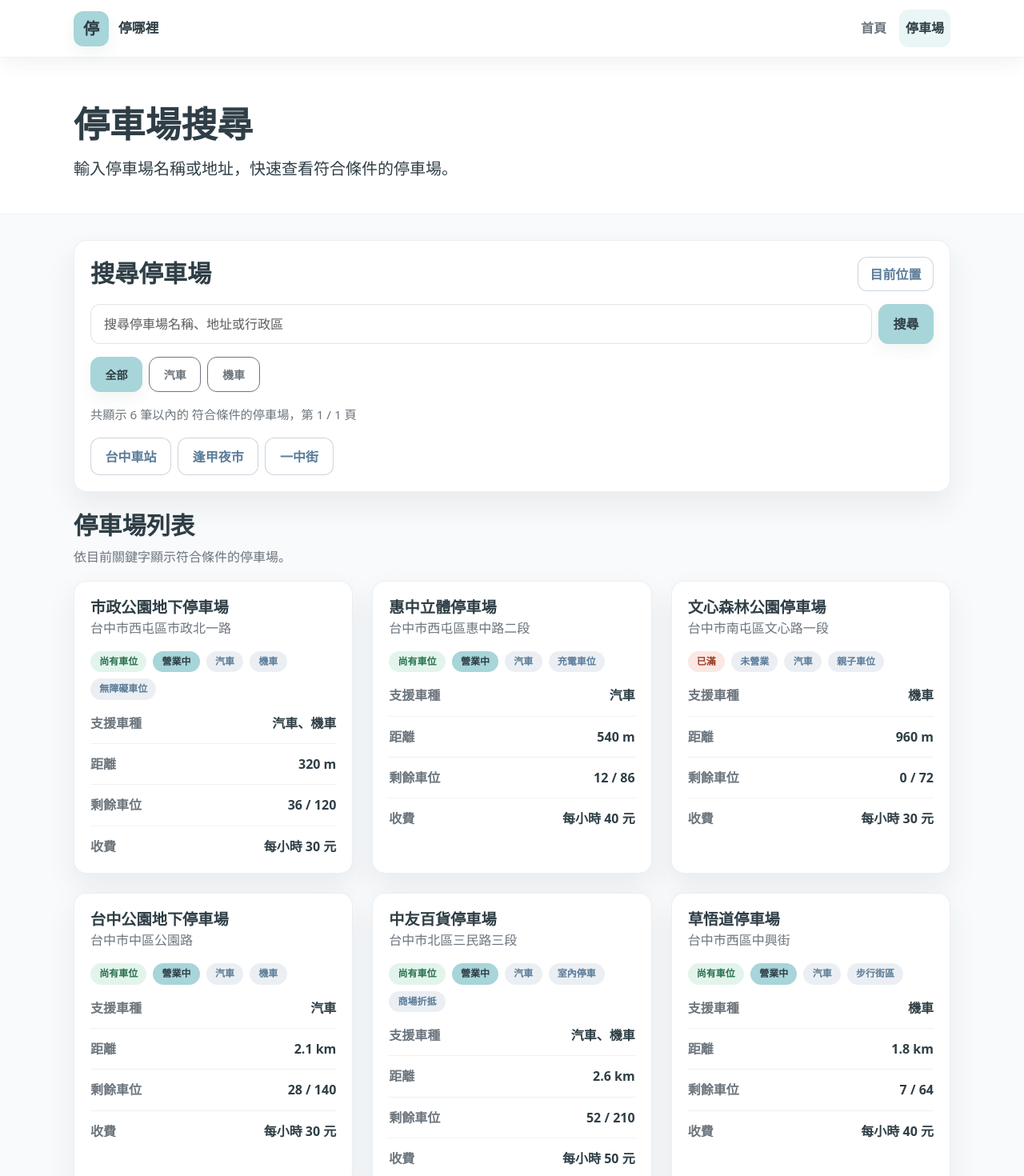
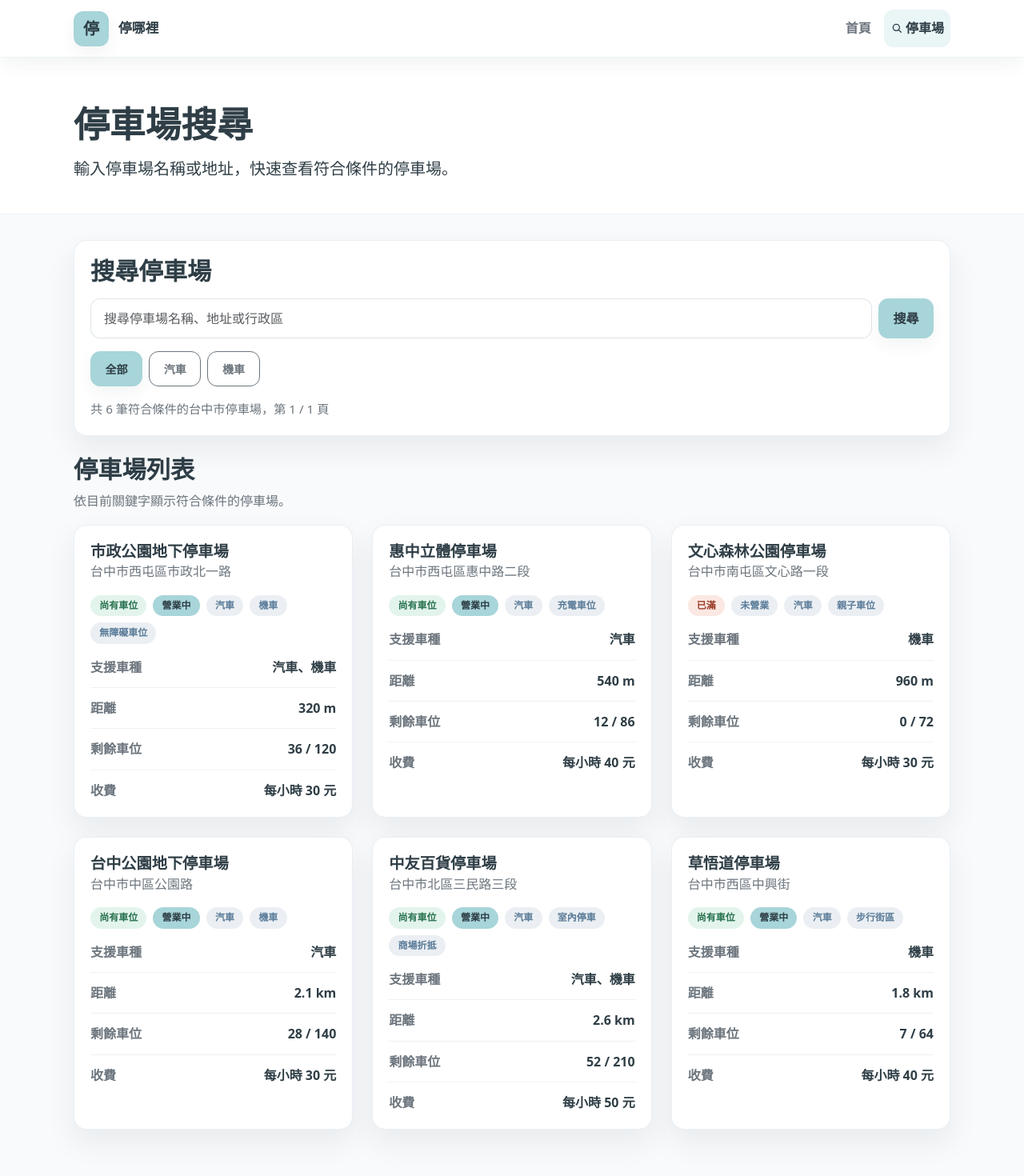
Before and after one commit to anny880811-tech/park-tw, a React (Vite) app: page /parking in a window 1280 px wide. Shown: the top 1470 px of the page at 80% size. Built offline with nearby package versions, Linux system fonts and the light colour scheme.

Commit message:
Refine parking search layout and status text

```diff
--- a/src/components/Navbar.jsx
+++ b/src/components/Navbar.jsx
@@ -34,6 +34,16 @@ const Navbar = () => {
             </li>
             <li className="nav-item">
               <NavLink className={navLinkClassName} to="/parking">
+                <svg
+                  aria-hidden="true"
+                  className="nav-link__icon"
+                  fill="none"
+                  focusable="false"
+                  viewBox="0 0 24 24"
+                >
+                  <circle cx="11" cy="11" r="6" />
+                  <path d="m16 16 4 4" />
+                </svg>
                 停車場
               </NavLink>
             </li>
--- a/src/components/parking/ParkingInfoCard.jsx
+++ b/src/components/parking/ParkingInfoCard.jsx
@@ -33,7 +33,7 @@ const ParkingInfoCard = ({ item }) => {
     ? availableSpaces
     : isStreetParking
       ? '僅提供收費路段，無即時格位'
-      : '資料未提供'
+      : '未提供即時資訊'
   const openStatus = isOpen === false ? '未營業' : '營業中'
   const distanceText = displayDistance || (
     Number.isFinite(distance) ? formatDistance(distance) : ''
@@ -53,9 +53,11 @@ const ParkingInfoCard = ({ item }) => {
   return (
     <Card className="parking-card" subtitle={locationText} title={name}>
       <div className="parking-card__badges">
-        <Badge variant={hasAvailableSpaces ? (hasSpaces ? 'success' : 'danger') : 'secondary'}>
-          {hasAvailableSpaces ? (hasSpaces ? '尚有車位' : '已滿') : '未提供即時空位'}
-        </Badge>
+        {hasAvailableSpaces && (
+          <Badge variant={hasSpaces ? 'success' : 'danger'}>
+            {hasSpaces ? '尚有車位' : '已滿'}
+          </Badge>
+        )}
         {hasOpenStatus && (
           <Badge variant={isOpen === false ? 'secondary' : 'primary'}>
             {openStatus}
--- a/src/constants/map.js
+++ b/src/constants/map.js
@@ -4,7 +4,7 @@ export const DEFAULT_MAP_CENTER = {
 }
 
 export const DEFAULT_MAP_ZOOM = 11
-export const USER_LOCATION_ZOOM = 16
+export const USER_LOCATION_ZOOM = 17
 
 export const OPEN_STREET_MAP_TILE_LAYER = {
   attribution: '&copy; <a href="https://www.openstreetmap.org/copyright">OpenStreetMap</a> contributors',
--- a/src/index.scss
+++ b/src/index.scss
@@ -1,3 +1,9 @@
+html,
+body {
+  max-width: 100%;
+  overflow-x: hidden;
+}
+
 body {
   margin: 0;
   min-width: 320px;
@@ -6,5 +12,7 @@ body {
 }
 
 #root {
+  max-width: 100%;
   min-height: 100vh;
+  overflow-x: hidden;
 }
--- a/src/pages/ParkingPage.jsx
+++ b/src/pages/ParkingPage.jsx
@@ -6,15 +6,11 @@ import Button from '../components/ui/Button.jsx'
 import Card from '../components/ui/Card.jsx'
 import Pagination from '../components/ui/Pagination.jsx'
 import SearchBar from '../components/ui/SearchBar.jsx'
-import useGeolocation from '../hooks/useGeolocation.js'
 import { searchParkingLots } from '../services/parkingService.js'
-import {
-  MAX_PARKING_PAGES,
-  MAX_PARKING_RESULTS,
-  PARKING_PAGE_SIZE,
-} from '../constants/pagination.js'
-import { TEST_LANDMARKS } from '../constants/testLandmarks.js'
 import { VEHICLE_FILTERS } from '../constants/vehicleTypes.js'
+
+const PARKING_SEARCH_CITY = 'Taichung'
+const PARKING_SEARCH_PAGE_SIZE = 10
 
 const filterParkingLotsByKeyword = (parkingLots = [], keyword = '') => {
   const normalizedKeyword = keyword.trim().toLowerCase()
@@ -39,30 +35,17 @@ const ParkingPage = () => {
   const [isDataLoading, setIsDataLoading] = useState(true)
   const [currentPage, setCurrentPage] = useState(1)
   const [parkingLots, setParkingLots] = useState([])
-  const [selectedLandmark, setSelectedLandmark] = useState(null)
   const [selectedVehicleType, setSelectedVehicleType] = useState(VEHICLE_FILTERS.ALL)
-  const {
-    status: locationStatus,
-    position,
-    getCurrentLocation,
-  } = useGeolocation()
-  const isLocationLoading = locationStatus === 'loading'
-  const activePosition = selectedLandmark || (locationStatus === 'success' ? position : null)
-  const activeCity = selectedLandmark?.city
   const filteredParkingLots = filterParkingLotsByKeyword(parkingLots, keyword)
-  const pagedParkingLots = filteredParkingLots.slice(0, MAX_PARKING_RESULTS)
   const hasResults = filteredParkingLots.length > 0
-  const totalPages = Math.min(
-    Math.ceil(pagedParkingLots.length / PARKING_PAGE_SIZE),
-    MAX_PARKING_PAGES,
-  )
+  const totalPages = Math.ceil(filteredParkingLots.length / PARKING_SEARCH_PAGE_SIZE)
   const safeCurrentPage = totalPages > 0
     ? Math.min(currentPage, totalPages)
     : 1
-  const startIndex = (safeCurrentPage - 1) * PARKING_PAGE_SIZE
-  const visibleParkingLots = pagedParkingLots.slice(
+  const startIndex = (safeCurrentPage - 1) * PARKING_SEARCH_PAGE_SIZE
+  const visibleParkingLots = filteredParkingLots.slice(
     startIndex,
-    startIndex + PARKING_PAGE_SIZE,
+    startIndex + PARKING_SEARCH_PAGE_SIZE,
   )
 
   useEffect(() => {
@@ -72,16 +55,10 @@ const ParkingPage = () => {
       setIsDataLoading(true)
 
       try {
-        const locationParams = activePosition
-          ? {
-              city: activeCity,
-              latitude: activePosition.latitude,
-              longitude: activePosition.longitude,
-              vehicleType: selectedVehicleType,
-            }
-          : {
-              vehicleType: selectedVehicleType,
-            }
+        const locationParams = {
+          city: PARKING_SEARCH_CITY,
+          vehicleType: selectedVehicleType,
+        }
         const result = await searchParkingLots(locationParams)
 
         if (isActive) {
@@ -104,7 +81,7 @@ const ParkingPage = () => {
     return () => {
       isActive = false
     }
-  }, [activeCity, activePosition, selectedVehicleType])
+  }, [selectedVehicleType])
 
   const handleKeywordChange = (event) => {
     setKeyword(event.target.value)
@@ -122,10 +99,6 @@ const ParkingPage = () => {
   }
   const handleVehicleTypeChange = (vehicleType) => {
     setSelectedVehicleType(vehicleType)
-    setCurrentPage(1)
-  }
-  const handleSelectLandmark = (landmark) => {
-    setSelectedLandmark(landmark)
     setCurrentPage(1)
   }
 
@@ -147,16 +120,6 @@ const ParkingPage = () => {
           <div className="parking-search-panel__content">
             <div className="parking-search-panel__heading">
               <h2>搜尋停車場</h2>
-              <Button
-                disabled={isLocationLoading}
-                onClick={() => {
-                  setSelectedLandmark(null)
-                  getCurrentLocation()
-                }}
-                variant="outline"
-              >
-                {isLocationLoading ? '定位中...' : '目前位置'}
-              </Button>
             </div>
             <SearchBar
               buttonText="搜尋"
@@ -171,8 +134,7 @@ const ParkingPage = () => {
             />
             <div className="parking-search-panel__meta">
               <span>
-                共顯示 {pagedParkingLots.length} 筆以內的
-                符合條件的停車場
+                共 {filteredParkingLots.length} 筆符合條件的台中市停車場
                 {hasResults ? `，第 ${safeCurrentPage} / ${totalPages} 頁` : ''}
               </span>
               {keyword && (
@@ -185,17 +147,6 @@ const ParkingPage = () => {
                 </Button>
               )}
             </div>
-            <div className="parking-landmark-shortcuts d-flex flex-wrap gap-2">
-              {TEST_LANDMARKS.map((landmark) => (
-                <Button
-                  key={landmark.id}
-                  onClick={() => handleSelectLandmark(landmark)}
-                  variant={selectedLandmark?.id === landmark.id ? 'secondary' : 'outline'}
-                >
-                  {landmark.name}
-                </Button>
-              ))}
-            </div>
           </div>
         </Card>
 
@@ -207,9 +158,9 @@ const ParkingPage = () => {
                 依目前關鍵字顯示符合條件的停車場。
               </p>
             </div>
-            <div className="row g-4">
+            <div className="parking-results__grid">
               {visibleParkingLots.map((item) => (
-                <div className="col-12 col-md-6 col-xl-4" key={item.id}>
+                <div key={item.id}>
                   <ParkingInfoCard item={item} />
                 </div>
               ))}
@@ -217,8 +168,10 @@ const ParkingPage = () => {
             <Pagination
               className="mt-4"
               currentPage={safeCurrentPage}
+              maxPages={null}
               onPageChange={setCurrentPage}
               totalPages={totalPages}
+              usePageSelect
             />
           </section>
         ) : (
--- a/src/styles/theme.scss
+++ b/src/styles/theme.scss
@@ -723,6 +723,13 @@ small,
   gap: 0.5rem;
 }
 
+.parking-results__grid {
+  display: grid;
+  grid-template-columns: minmax(0, 1fr);
+  gap: 1.5rem;
+  min-width: 0;
+}
+
 .empty-state__content {
   display: grid;
   gap: 0.75rem;
@@ -730,6 +737,15 @@ small,
 }
 
 .parking-pagination {
+  --bs-pagination-active-bg: var(--color-primary);
+  --bs-pagination-active-border-color: var(--color-primary);
+  --bs-pagination-active-color: var(--color-text);
+  --bs-pagination-color: var(--color-secondary);
+  --bs-pagination-focus-box-shadow: 0 0 0 0.15rem rgba(127, 195, 202, 0.2);
+  --bs-pagination-focus-color: var(--color-text);
+  --bs-pagination-hover-bg: rgba(167, 213, 217, 0.28);
+  --bs-pagination-hover-border-color: var(--color-primary-hover);
+  --bs-pagination-hover-color: var(--color-text);
   max-width: 100%;
 }
 
@@ -862,11 +878,24 @@ small,
 }
 
 .site-navbar .nav-link {
+  display: inline-flex;
+  align-items: center;
+  gap: 0.2rem;
   min-height: 2.75rem;
   border-radius: var(--radius-md);
   color: var(--color-text-secondary);
   font-weight: 600;
   padding: 0.65rem 0.85rem;
+}
+
+.site-navbar .nav-link__icon {
+  width: 1rem;
+  height: 1rem;
+  flex: 0 0 auto;
+  stroke: currentcolor;
+  stroke-linecap: round;
+  stroke-linejoin: round;
+  stroke-width: 2;
 }
 
 .site-navbar .nav-link:hover,
@@ -979,6 +1008,10 @@ small,
     width: 100%;
   }
 
+  .parking-results__grid {
+    gap: 1rem;
+  }
+
   .parking-category-switcher {
     align-items: flex-start;
   }
@@ -1005,6 +1038,18 @@ small,
 
   .parking-card__details dd {
     text-align: left;
+  }
+}
+
+@media (min-width: 768px) {
+  .parking-results__grid {
+    grid-template-columns: repeat(2, minmax(0, 1fr));
+  }
+}
+
+@media (min-width: 1200px) {
+  .parking-results__grid {
+    grid-template-columns: repeat(3, minmax(0, 1fr));
   }
 }
 
```
Also changed, not shown: src/components/ui/Pagination.jsx (+23 -3 lines).
